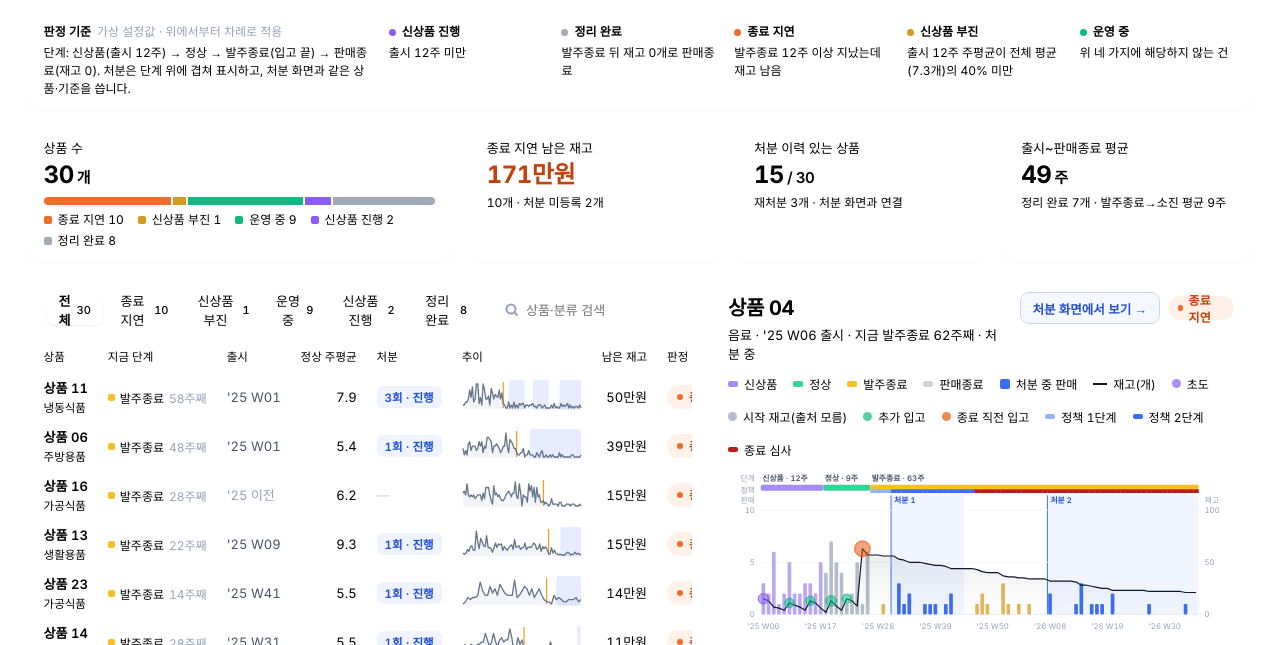
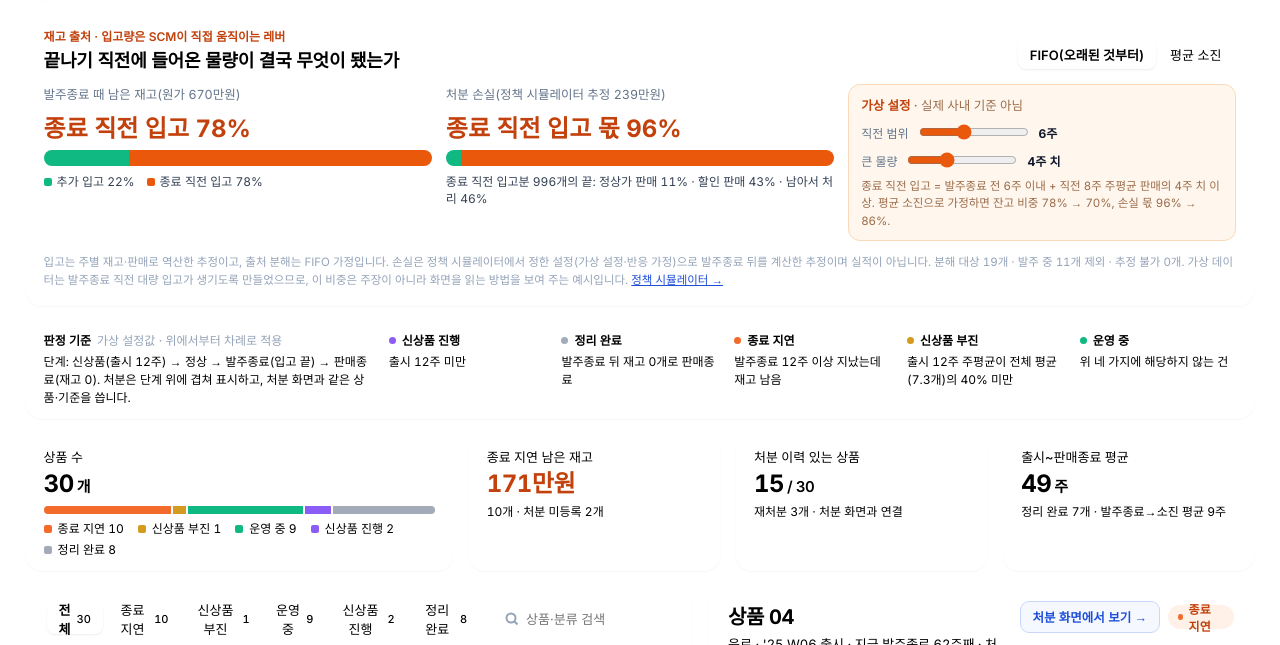
Before and after one commit to rustyhaa/disp-lifecycle-site, a plain HTML site: page lifecycle.html in a window 1280 px wide. Shown: the part 89-734 px from the top of the page. Drawn offline with nearby package versions, Linux system fonts and the light colour scheme.

Commit message:
재고 출처 4: 전체 요약 "끝나기 직전에 들어온 물량이 결국 무엇이 됐는가"
- 30개 상품 합계: 발주종료 잔고 구성(원가)과 처분 손실(시뮬레이터 추정) 구성을 입고 출처별로, 종료 직전 입고분의 끝(정상가·할인·남음)
- 가상 설정(직전 범위·큰 물량) 조정, FIFO/평균 소진 전환과 두 가정 차이 한 줄
- 가상 데이터가 종료 직전 대량 입고를 넣어 만든 것이라 비중은 예시라고 명시

Co-Authored-By: Claude Opus 5.5 <noreply@anthropic.com>
Claude-Session: https://claude.ai/code/session_01CpGvPWuxNCW6V4ftSxwS2w

```diff
--- a/lifecycle.html
+++ b/lifecycle.html
@@ -341,6 +341,44 @@ function SourceNote({d, sr, fifo}) {
   </div>`;
 }
 
+function SourceSummary({SR, sset, setSset, fifo, setFifo}) {
+  if (!SR) return null;
+  const T = fifo ? SR.fifo : SR.avg, U = fifo ? SR.avg : SR.fifo, ORD = ["open","init","add","pre","after"];
+  const pct = (v, t) => t ? Math.round(v/t*100) : 0;
+  const fate = {full:0, disc:0, left:0}, preQ = {q:0};
+  SR.rows.forEach(r => { const x = fifo ? r.fifo : r.avg; if (!x || !r.sim) return; fate.full += x.fate.pre.full; fate.disc += x.fate.pre.disc; fate.left += x.fate.pre.left; });
+  const ft = fate.full + fate.disc + fate.left;
+  const Bar = ({v, t}) => html`<div style=${{display:"flex",height:16,borderRadius:8,overflow:"hidden",background:"#F1F3F6"}}>${ORD.filter(k => v[k] > 0).map(k => html`<div key=${k} title=${SM.LABEL[k] + " " + pct(v[k], t) + "%"} style=${{flex:v[k], background:SRCC[k]}}></div>`)}</div>`;
+  const sl = (k, lab) => { const r = SM.RANGES[k]; return html`<label style=${{display:"flex",alignItems:"center",gap:8,fontSize:12,color:"#64748B"}}>${lab}<input type="range" min=${r.min} max=${r.max} step=${r.step} value=${sset[k]} onChange=${e => setSset({...sset, [k]: +e.target.value})} style=${{width:110,accentColor:"#EA580C"}} /><b style=${{color:"#0F172A",minWidth:44}}>${sset[k]}${r.unit}</b></label>`; };
+  return html`<section className="card" style=${{padding:"16px 18px",display:"flex",flexDirection:"column",gap:12}}>
+    <div style=${{display:"flex",justifyContent:"space-between",gap:12,flexWrap:"wrap",alignItems:"flex-end"}}>
+      <div><div style=${{fontSize:12,color:"#C2410C",fontWeight:600}}>재고 출처 · 입고량은 SCM이 직접 움직이는 레버</div>
+        <div style=${{fontSize:18,fontWeight:700,letterSpacing:"-.01em",marginTop:2}}>끝나기 직전에 들어온 물량이 결국 무엇이 됐는가</div></div>
+      <div className="seg">${[[true,"FIFO(오래된 것부터)"],[false,"평균 소진"]].map(([v,t]) => html`<button key=${t} className=${fifo===v?"on":""} onClick=${() => setFifo(v)}>${t}</button>`)}</div>
+    </div>
+    <div style=${{display:"grid",gridTemplateColumns:"repeat(auto-fit,minmax(260px,1fr))",gap:14}}>
+      <div style=${{display:"flex",flexDirection:"column",gap:6}}>
+        <div style=${{fontSize:12.5,color:"#64748B"}}>발주종료 때 남은 재고(원가 ${man(T.sumAt)})</div>
+        <div style=${{fontSize:24,fontWeight:700,color:"#C2410C"}}>종료 직전 입고 ${pct(T.at.pre, T.sumAt)}%</div>
+        <${Bar} v=${T.at} t=${T.sumAt} />
+        <div style=${{display:"flex",flexWrap:"wrap",gap:"2px 12px",fontSize:12,color:"#334155"}}>${ORD.filter(k => T.at[k] > 0).map(k => html`<span key=${k}><i style=${{display:"inline-block",width:8,height:8,borderRadius:2,background:SRCC[k],marginRight:5}}></i>${SM.LABEL[k]} ${pct(T.at[k], T.sumAt)}%</span>`)}</div>
+      </div>
+      <div style=${{display:"flex",flexDirection:"column",gap:6}}>
+        <div style=${{fontSize:12.5,color:"#64748B"}}>처분 손실(정책 시뮬레이터 추정 ${man(T.sumLoss)})</div>
+        <div style=${{fontSize:24,fontWeight:700,color:"#C2410C"}}>종료 직전 입고 몫 ${pct(T.loss.pre, T.sumLoss)}%</div>
+        <${Bar} v=${T.loss} t=${T.sumLoss} />
+        <div style=${{fontSize:12,color:"#334155"}}>종료 직전 입고분 ${Math.round(ft)}개의 끝: 정상가 판매 ${pct(fate.full, ft)}% · 할인 판매 ${pct(fate.disc, ft)}% · 남아서 처리 ${pct(fate.left, ft)}%</div>
+      </div>
+      <div style=${{display:"flex",flexDirection:"column",gap:8,fontSize:12.5,color:"#334155",background:"#FFF7ED",border:"1px solid #FBD9B8",borderRadius:12,padding:"10px 12px"}}>
+        <b style=${{color:"#C2410C"}}>가상 설정 <span style=${{fontWeight:500,color:"#9A6B4A"}}>· 실제 사내 기준 아님</span></b>
+        ${sl("PRE", "직전 범위")}${sl("BIG", "큰 물량")}
+        <div style=${{fontSize:11.5,color:"#9A6B4A",lineHeight:1.5}}>종료 직전 입고 = 발주종료 전 ${sset.PRE}주 이내 + 직전 ${SM.AVGW}주 주평균 판매의 ${sset.BIG}주 치 이상. ${fifo ? "평균 소진" : "FIFO"}으로 가정하면 잔고 비중 ${pct(T.at.pre, T.sumAt)}% → ${pct(U.at.pre, U.sumAt)}%, 손실 몫 ${pct(T.loss.pre, T.sumLoss)}% → ${pct(U.loss.pre, U.sumLoss)}%.</div>
+      </div>
+    </div>
+    <div style=${{fontSize:11.5,color:"#94A3B8",lineHeight:1.6}}>입고는 주별 재고·판매로 역산한 추정이고, 출처 분해는 ${fifo ? "FIFO" : "평균 소진"} 가정입니다. 손실은 정책 시뮬레이터에서 정한 설정(가상 설정·반응 가정)으로 발주종료 뒤를 계산한 추정이며 실적이 아닙니다. 분해 대상 ${SR.nDec}개 · 발주 중 ${SR.nNoEo}개 제외 · 추정 불가 ${SR.nGap}개. 가상 데이터는 발주종료 직전 대량 입고가 생기도록 만들었으므로, 이 비중은 주장이 아니라 화면을 읽는 방법을 보여 주는 예시입니다. <a href="policy.html" style=${{color:"#1D4ED8"}}>정책 시뮬레이터 →</a></div>
+  </section>`;
+}
+
 function Criteria({lim}) {
   const R = [["신상품 진행", "출시 12주 미만"], ["정리 완료", "발주종료 뒤 재고 0개로 판매종료"], ["종료 지연", "발주종료 " + lim + "주 이상 지났는데 재고 남음"], ["신상품 부진", "출시 12주 주평균이 전체 평균(" + AVG12.toFixed(1) + "개)의 40% 미만"], ["운영 중", "위 네 가지에 해당하지 않는 건"]];
   return html`<section className="card crit">
@@ -383,6 +421,7 @@ function App() {
         <div className="rule"><label htmlFor="m">종료 지연 기준</label><input id="m" type="range" min="4" max="26" step="1" value=${lim} onChange=${e=>setLim(+e.target.value)} /><b>${lim}주</b></div>
       </div>
     </header>
+    <${SourceSummary} SR=${SR} sset=${sset} setSset=${setSset} fifo=${fifo} setFifo=${setFifo} />
     <${Criteria} lim=${lim} />
     <section className="kpis">
       <div className="card kpi">
```
